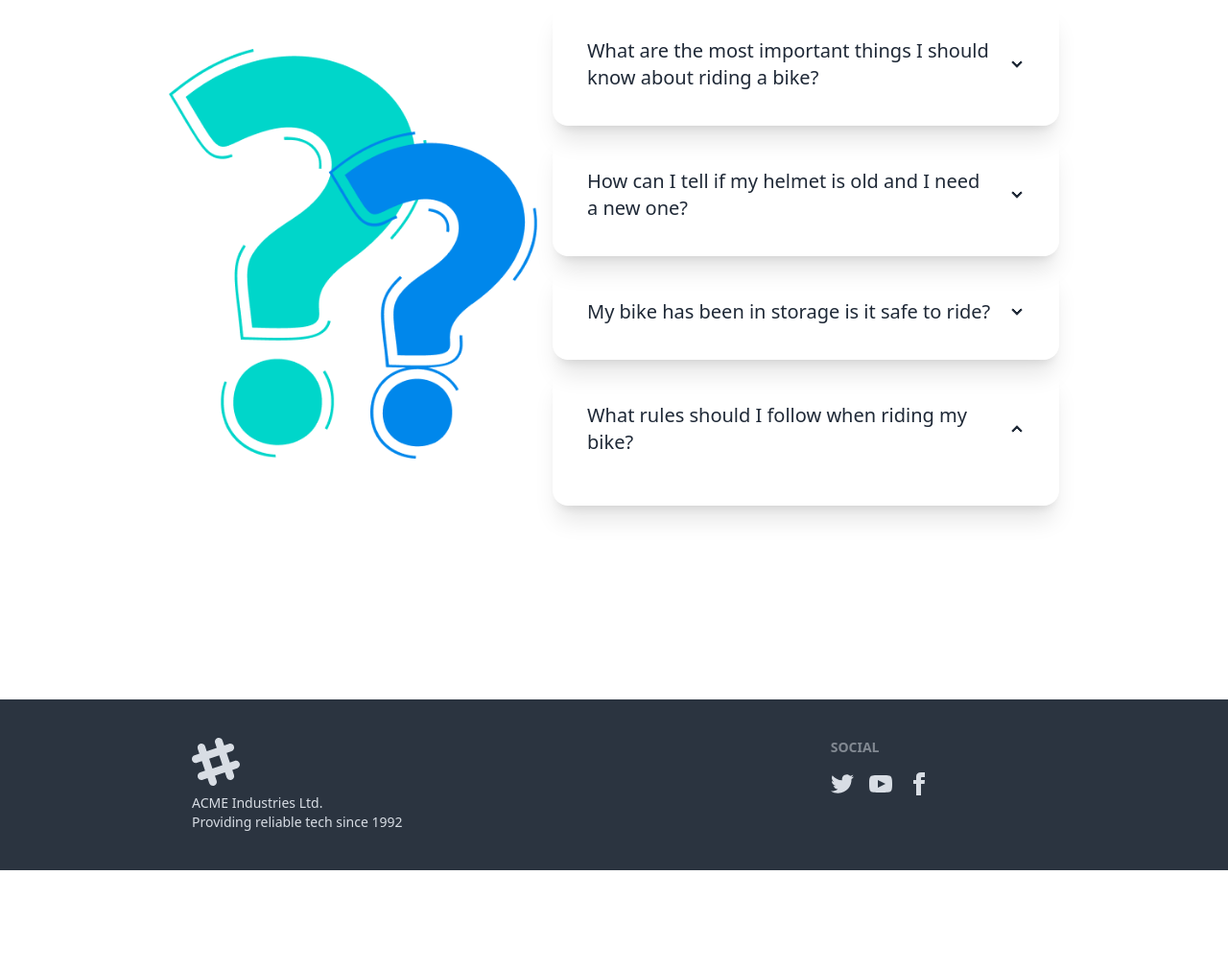
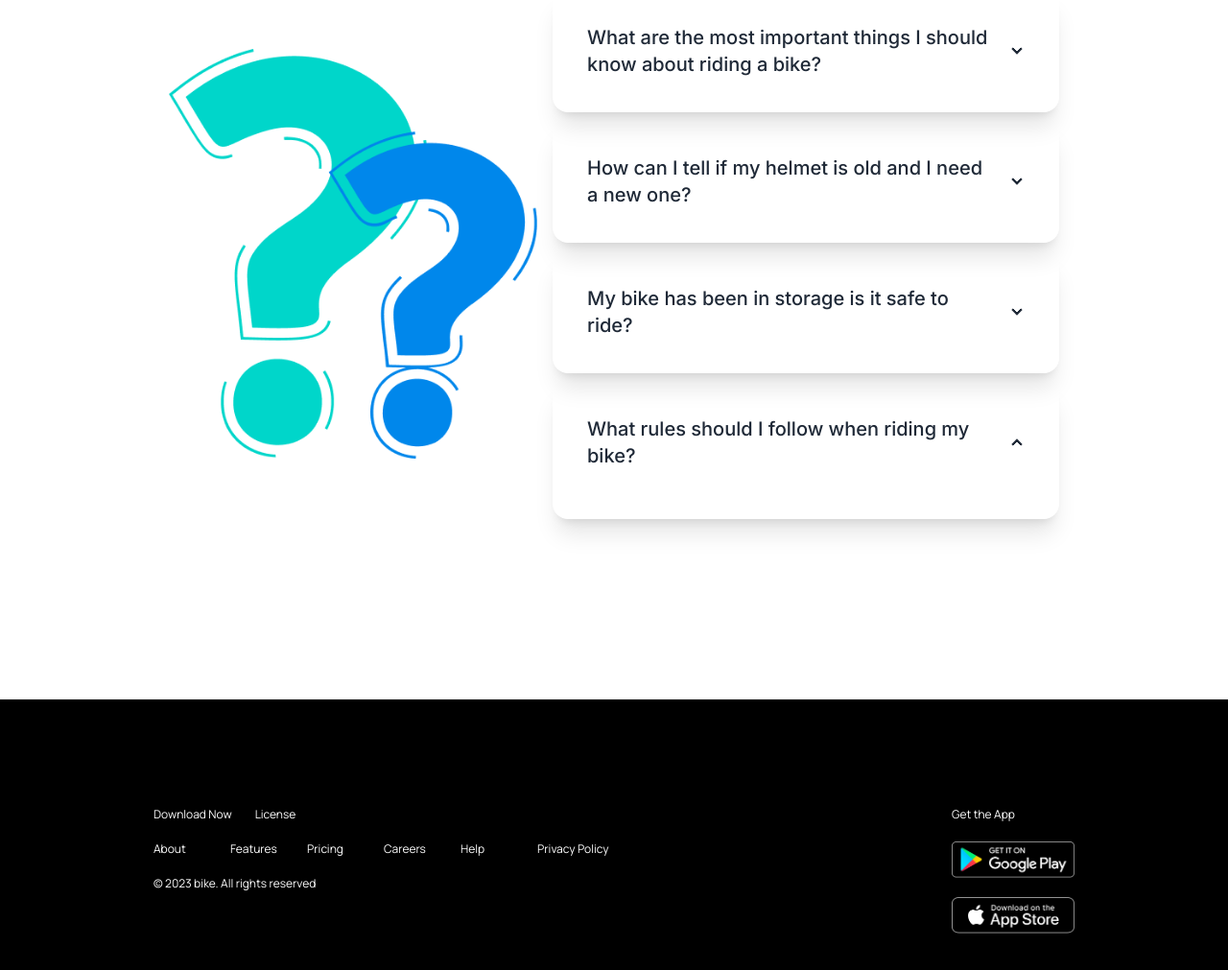
Before and after one commit to devalienbrain/13-intro-daisyUI-biker-zone, a plain HTML site: page index.html in a window 1280 px wide. Shown: the part 3147-4158 px from the top of the page at 96% size. Before the commit the page ends 4054 px from the top, so only its background shows below. Drawn offline with nearby package versions, Linux system fonts and the light colour scheme.

Commit message:
Footer done

```diff
--- a/index.html
+++ b/index.html
@@ -302,7 +302,7 @@
     <!-- Happy Client section Ends -->
 
     <!-- Happy Client section starts -->
-    <section class="mt-16 mb-16 pt-16">
+    <section class="mt-16 mb-16 pt-16 font-inter">
       <h2 class="font-black text-4xl text-center pb-16">Frequently Asked <span class="text-[#E76F51]"> Questions </span>
       </h2>
       <!-- Imported Hero from daisy khala -->
@@ -361,35 +361,36 @@
     <!-- FAQ part Ends -->
   </main>
   <!-- Footer from daisyUI -->
-  <footer class="footer p-10 bg-neutral text-neutral-content">
-    <div class="ml-40 mr-40">
-      <svg width="50" height="50" viewBox="0 0 24 24" xmlns="http://www.w3.org/2000/svg" fill-rule="evenodd"
-        clip-rule="evenodd" class="fill-current">
-        <path
-          d="M22.672 15.226l-2.432.811.841 2.515c.33 1.019-.209 2.127-1.23 2.456-1.15.325-2.148-.321-2.463-1.226l-.84-2.518-5.013 1.677.84 2.517c.391 1.203-.434 2.542-1.831 2.542-.88 0-1.601-.564-1.86-1.314l-.842-2.516-2.431.809c-1.135.328-2.145-.317-2.463-1.229-.329-1.018.211-2.127 1.231-2.456l2.432-.809-1.621-4.823-2.432.808c-1.355.384-2.558-.59-2.558-1.839 0-.817.509-1.582 1.327-1.846l2.433-.809-.842-2.515c-.33-1.02.211-2.129 1.232-2.458 1.02-.329 2.13.209 2.461 1.229l.842 2.515 5.011-1.677-.839-2.517c-.403-1.238.484-2.553 1.843-2.553.819 0 1.585.509 1.85 1.326l.841 2.517 2.431-.81c1.02-.33 2.131.211 2.461 1.229.332 1.018-.21 2.126-1.23 2.456l-2.433.809 1.622 4.823 2.433-.809c1.242-.401 2.557.484 2.557 1.838 0 .819-.51 1.583-1.328 1.847m-8.992-6.428l-5.01 1.675 1.619 4.828 5.011-1.674-1.62-4.829z">
-        </path>
-      </svg>
-      <p>ACME Industries Ltd.<br />Providing reliable tech since 1992</p>
-    </div>
-    <div>
-      <span class="footer-title">Social</span>
-      <div class="grid grid-flow-col gap-4">
-        <a><svg xmlns="http://www.w3.org/2000/svg" width="24" height="24" viewBox="0 0 24 24" class="fill-current">
-            <path
-              d="M24 4.557c-.883.392-1.832.656-2.828.775 1.017-.609 1.798-1.574 2.165-2.724-.951.564-2.005.974-3.127 1.195-.897-.957-2.178-1.555-3.594-1.555-3.179 0-5.515 2.966-4.797 6.045-4.091-.205-7.719-2.165-10.148-5.144-1.29 2.213-.669 5.108 1.523 6.574-.806-.026-1.566-.247-2.229-.616-.054 2.281 1.581 4.415 3.949 4.89-.693.188-1.452.232-2.224.084.626 1.956 2.444 3.379 4.6 3.419-2.07 1.623-4.678 2.348-7.29 2.04 2.179 1.397 4.768 2.212 7.548 2.212 9.142 0 14.307-7.721 13.995-14.646.962-.695 1.797-1.562 2.457-2.549z">
-            </path>
-          </svg></a>
-        <a><svg xmlns="http://www.w3.org/2000/svg" width="24" height="24" viewBox="0 0 24 24" class="fill-current">
-            <path
-              d="M19.615 3.184c-3.604-.246-11.631-.245-15.23 0-3.897.266-4.356 2.62-4.385 8.816.029 6.185.484 8.549 4.385 8.816 3.6.245 11.626.246 15.23 0 3.897-.266 4.356-2.62 4.385-8.816-.029-6.185-.484-8.549-4.385-8.816zm-10.615 12.816v-8l8 3.993-8 4.007z">
-            </path>
-          </svg></a>
-        <a><svg xmlns="http://www.w3.org/2000/svg" width="24" height="24" viewBox="0 0 24 24" class="fill-current">
-            <path
-              d="M9 8h-3v4h3v12h5v-12h3.642l.358-4h-4v-1.667c0-.955.192-1.333 1.115-1.333h2.885v-5h-3.808c-3.596 0-5.192 1.583-5.192 4.615v3.385z">
-            </path>
-          </svg></a>
+  <footer class="bg-black font-manrope text-white text-xs font-normal pt-16 pb-24">
+    <div class="ml-40 mr-40 mt-12 mb-16">
+      <!-- All footer Items Flex Row divide 2 part equal to flex-1 for large device-->
+      <div class="flex flex-col md:flex-row justify-between">
+        <!-- footer Left Flex Column-->
+        <div class="w-1/2 flex flex-col gap-5">
+          <!-- Footer left First line Flex Row -->
+          <div class="flex flex-row gap-6">
+            <p>Download Now</p>
+            <p>License</p>
+          </div>
+          <!-- Footer left Second line Grid -->
+          <div class="grid grid-cols-3 md:grid-cols-6">
+            <p>About</p>
+            <p>Features</p>
+            <p>Pricing</p>
+            <p>Careers</p>
+            <p>Help</p>
+            <p>Privacy Policy</p>
+          </div>
+          <p class="hidden md:block">© 2023 bike. All rights reserved</p>
+        </div>
+        <!-- footer Right Flex Column-->
+        <div class="flex flex-col gap-5">
+          <p>Get the App</p>
+          <div><img class="w-32" src="images/others/android.png" alt=""></div>
+          <div><img class="w-32" src="images/others/ios.png" alt=""></div>
+        </div>
       </div>
+      <p class="text-center block md:hidden">© 2023 bike. All rights reserved</p>
     </div>
   </footer>
 </body>
```
